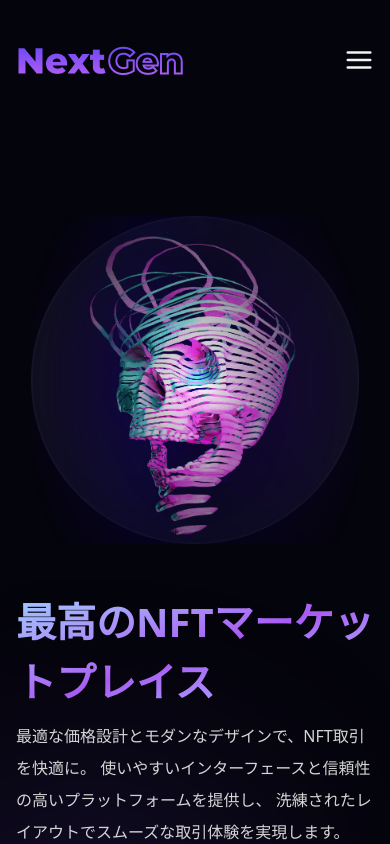
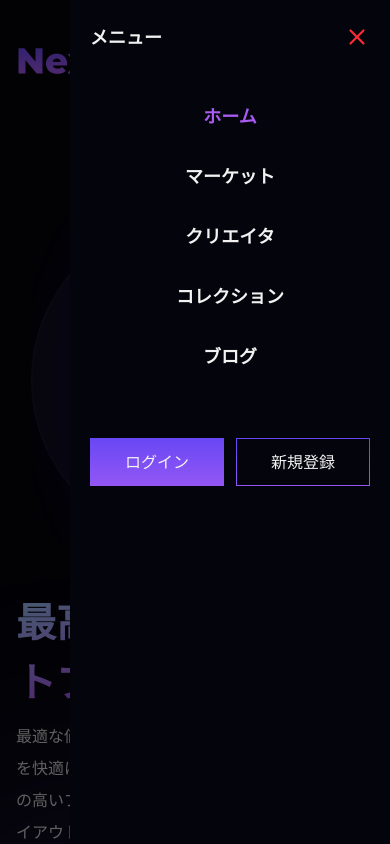
Before and after one commit to Alireza-404/NFT-Website, a Next.js app: page / in a window 390 px wide. Both pictures are taken after a click on the icon 359 px from the left and 60 px from the top of the page. Shown: the top 844 px of the page. Built offline with nearby package versions, Linux system fonts and the light colour scheme.

Commit message:
Update => Mobile Navbar, GSAP Animation, Responsive and ...

```diff
--- a/components/NavLinks/NavLinks.tsx
+++ b/components/NavLinks/NavLinks.tsx
@@ -15,22 +15,22 @@ const NavLinks = () => {
 
   const navLinksArray: NavLinksInterface[] = [
     { href: "/", text: "ホーム" },
-    { href: "#", text: "マーケット" },
-    { href: "#", text: "クリエイタ" },
-    { href: "#", text: "コレクション" },
-    { href: "#", text: "ブログ" },
+    { href: "/marketplace", text: "マーケット" },
+    { href: "/creators", text: "クリエイタ" },
+    { href: "/collections", text: "コレクション" },
+    { href: "/blog", text: "ブログ" },
   ];
 
   return (
-    <ul className="flex items-center gap-x-10">
+    <ul className="flex flex-col lg:flex-row items-center gap-8 lg:gap-10">
       {navLinksArray.map((item, i) => {
         const isActive = item.href === pathname;
 
         return (
-          <li key={i} className="select-none">
+          <li key={i} className="select-none w-full lg:w-auto">
             <Link
               href={item.href}
-              className={`text-lg font-semibold ${
+              className={`text-lg font-semibold inline-block w-full lg:inline lg:w-auto text-center lg:text-start ${
                 isActive
                   ? "text-[#a95bf3]"
                   : "text-[#f2f2f2] hover:text-[#c69bef] transition-all duration-200"
--- a/components/Navbar/Navbar.tsx
+++ b/components/Navbar/Navbar.tsx
@@ -1,14 +1,19 @@
 "use client";
 
-import { motion } from "framer-motion";
+import { AnimatePresence, motion } from "framer-motion";
 
-import { FiMenu } from "react-icons/fi";
+import { FiMenu, FiX } from "react-icons/fi";
 import NavLinks from "../NavLinks/NavLinks";
 import PrimaryButton from "../Buttons/PrimaryButton";
 import Link from "next/link";
 import SecondaryButton from "../Buttons/SecondaryButton";
+import { useState } from "react";
 
 const Navbar = () => {
+  const root = window.document.documentElement;
+
+  const [isMenuActive, setIsMenuActive] = useState<boolean>(false);
+
   return (
     <>
       <motion.nav
@@ -25,8 +30,58 @@ const Navbar = () => {
           className="select-none"
         />
 
-        <FiMenu className="text-[#f2f2f2] text-3xl cursor-pointer" />
+        <FiMenu
+          className="text-[#f2f2f2] text-3xl cursor-pointer"
+          onClick={() => {
+            setIsMenuActive(true);
+            root.classList.add("overflow-hidden");
+            root.classList.remove("overflow-auto");
+          }}
+        />
       </motion.nav>
+
+      <AnimatePresence>
+        {isMenuActive && (
+          <motion.div
+            initial={{ x: "100%" }}
+            animate={{ x: 0 }}
+            exit={{ x: "100%" }}
+            transition={{ duration: 0.3, ease: "easeInOut" }}
+            className="w-80 xs:w-96 md:w-104 fixed top-0 bottom-0 right-0 bg-[#04040c] z-50 p-5 lg:hidden
+            flex flex-col gap-y-12"
+          >
+            <div className="flex items-center justify-between">
+              <h5 className="text-[#f2f2f2] text-lg font-semibold">メニュー</h5>
+
+              <span className="py-1 cursor-pointer text-red-500">
+                <FiX className="text-[26px]" />
+              </span>
+            </div>
+
+            <NavLinks />
+
+            <div className="grid grid-cols-2 gap-3 mt-5">
+              <PrimaryButton type="button" className="h-12">
+                <Link href={"#"}>ログイン</Link>
+              </PrimaryButton>
+
+              <SecondaryButton type="button" className="h-12 p-px">
+                <Link href={"#"}>新規登録</Link>
+              </SecondaryButton>
+            </div>
+          </motion.div>
+        )}
+      </AnimatePresence>
+
+      <div
+        onClick={() => {
+          setIsMenuActive(false);
+          root.classList.add("overflow-auto");
+          root.classList.remove("overflow-hidden");
+        }}
+        className={`inset-0 fixed bg-black/55 lg:hidden
+          ${isMenuActive ? "opacity-100 visible" : "opacity-0 invisible"}`}
+      ></div>
 
       <motion.nav
         className="h-34 w-full hidden lg:flex items-center justify-between xl:px-10"
```
